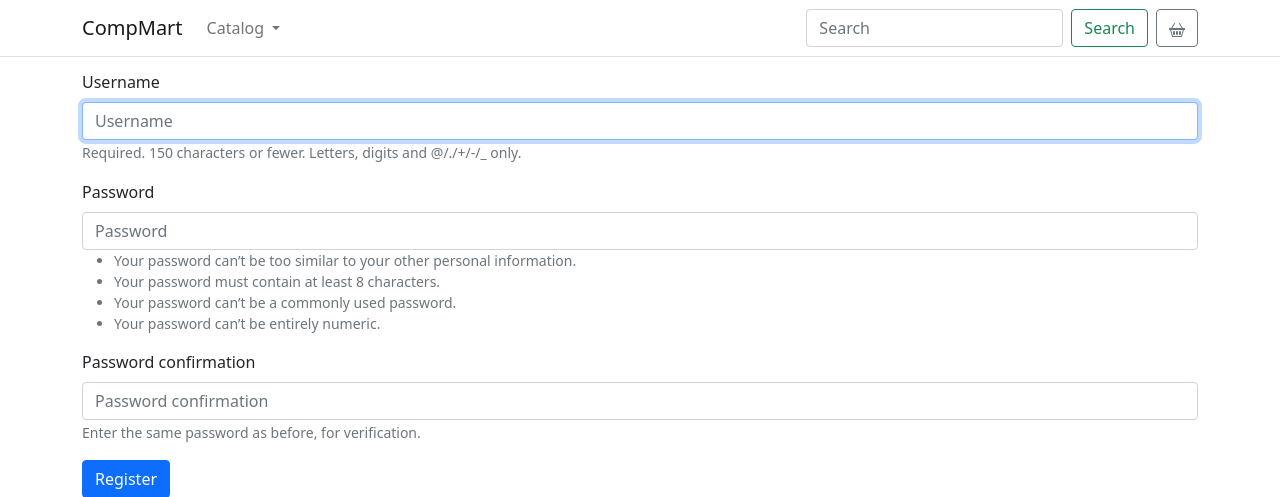
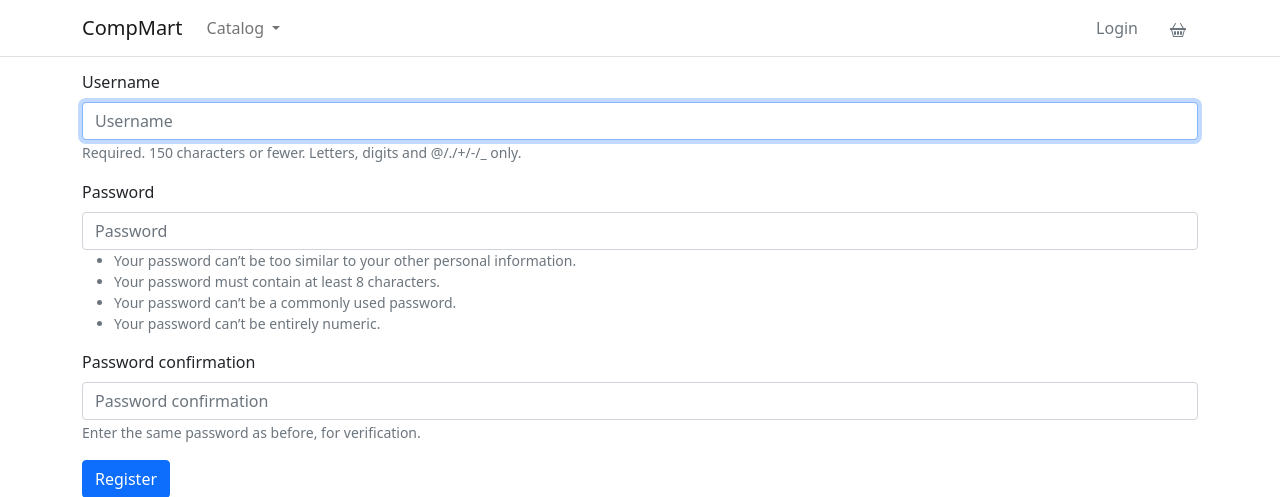
Before and after one commit to DIVIgor/comp_mart, a Django app: page /acc/register/ in a window 1280 px wide. Shown: the top 497 px of the page. Run offline with Django 3.2, Linux system fonts and the light colour scheme; data that the repository does not hold is empty; some libraries are stand-ins or nearby versions.

Commit message:
Refactored the navbar.

```diff
--- a/templates/store/base.html
+++ b/templates/store/base.html
@@ -58,12 +58,18 @@
         <nav class="navbar navbar-expand-md navbar-light fixed-top bg-white border-bottom">
             <div class="container-md">
                 <a class="navbar-brand" href="/">CompMart</a>
-                <button class="navbar-toggler" type="button" data-bs-toggle="collapse" data-bs-target="#navbarCollapse"
+                <button class="navbar-toggler border-0" type="button" data-bs-toggle="collapse" data-bs-target="#navbarCollapse"
                     aria-controls="navbarCollapse" aria-expanded="false" aria-label="Toggle navigation">
-                    <span class="navbar-toggler-icon"></span>
+                    <div>
+                        <svg xmlns="http://www.w3.org/2000/svg" width="16" height="16" fill="currentColor"
+                            class="bi bi-three-dots-vertical" viewBox="0 0 16 16">
+                            <path d="M9.5 13a1.5 1.5 0 1 1-3 0 1.5 1.5 0 0 1 3 0zm0-5a1.5 1.5 0 1 1-3 0 1.5 1.5 0 0 1 3
+                                0zm0-5a1.5 1.5 0 1 1-3 0 1.5 1.5 0 0 1 3 0z"/>
+                        </svg>
+                    </div>
                 </button>
+                <ul class="navbar-nav me-auto mb-2 mb-md-0">
                     <div class="collapse navbar-collapse" id="navbarCollapse">
-                    <ul class="navbar-nav me-auto mb-2 mb-md-0">
                         <li class="nav-item dropdown">
                             <a class="nav-link dropdown-toggle" href="#" id="navbarDropdown" role="button"
                                 data-bs-toggle="dropdown" aria-expanded="false">
@@ -76,15 +82,30 @@
                                         href="{{category.get_absolute_url}}">{{ category.name }}</a>
                                 </li>
                                 {% endfor %}
+                                <li>
+                                    <form class="d-flex">
+                                        <input class="form-control me-2" type="search" placeholder="Search" aria-label="Search">
+                                        <button class="btn btn-outline me-2" type="submit">Search</button>
+                                    </form>
+                                </li>
                             </ul>
                         </li>
+                    </div>
                 </ul>
-                    <form class="d-flex">
-                        <input class="form-control me-2" type="search" placeholder="Search" aria-label="Search">
-                        <button class="btn btn-outline-success me-2" type="submit">Search</button>
-                    </form>
+                {% if user.is_authenticated %}
+                    <a type="button" role="button" href="{% url 'account:logout' %}"
+                        class="btn btn-outline-secondary border-0 me-2">
+                        Logout
+                    </a>
+                {% else %}
+                    <a type="button" role="button" href="{% url 'account:login' %}"
+                        class="btn btn-outline-secondary border-0 me-2">
+                        Login
+                    </a>
+                {% endif %}
+
                 <a type="button" role="button" href="{% url 'basket:basket_summary'%}"
-                        class="btn btn-outline-secondary">
+                    class="btn btn-outline-secondary border-0">
                     {% with total_qty=basket|length %}
                         <span id ="basket-qty">
                             {% if total_qty > 0 %}
@@ -100,7 +121,7 @@
                             d="M5.757 1.071a.5.5 0 0 1 .172.686L3.383 6h9.234L10.07 1.757a.5.5 0 1 1 .858-.514L13.783 6H15.5a.5.5 0 0 1 .5.5v1a.5.5 0 0 1-.5.5h-.623l-1.844 6.456a.75.75 0 0 1-.722.544H3.69a.75.75 0 0 1-.722-.544L1.123 8H.5a.5.5 0 0 1-.5-.5v-1A.5.5 0 0 1 .5 6h1.717L5.07 1.243a.5.5 0 0 1 .686-.172zM2.163 8l1.714 6h8.246l1.714-6H2.163z" />
                     </svg>
                 </a>
-                </div>
+
             </div>
         </nav>
     </header>
```
Lines whose indentation alone changed are shown as unchanged.
